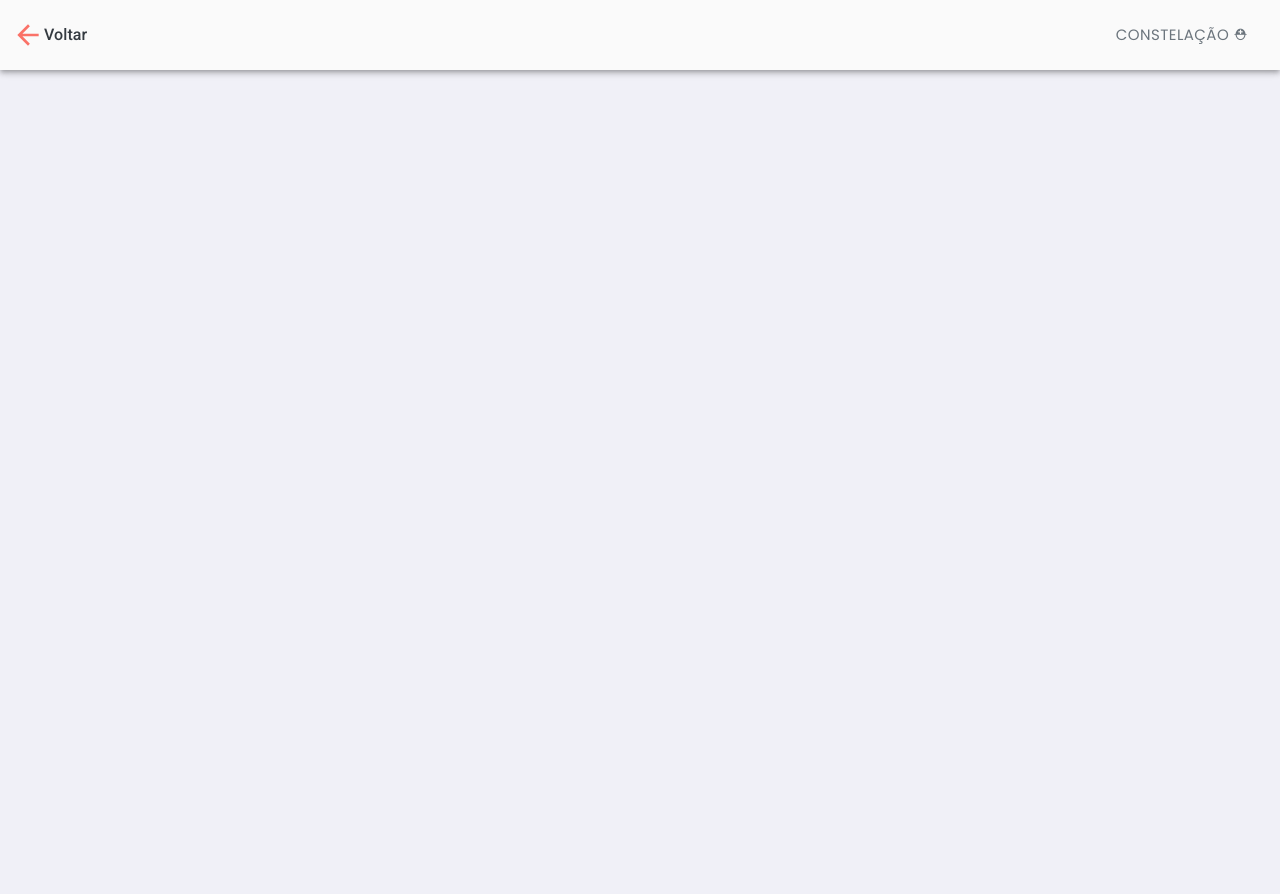
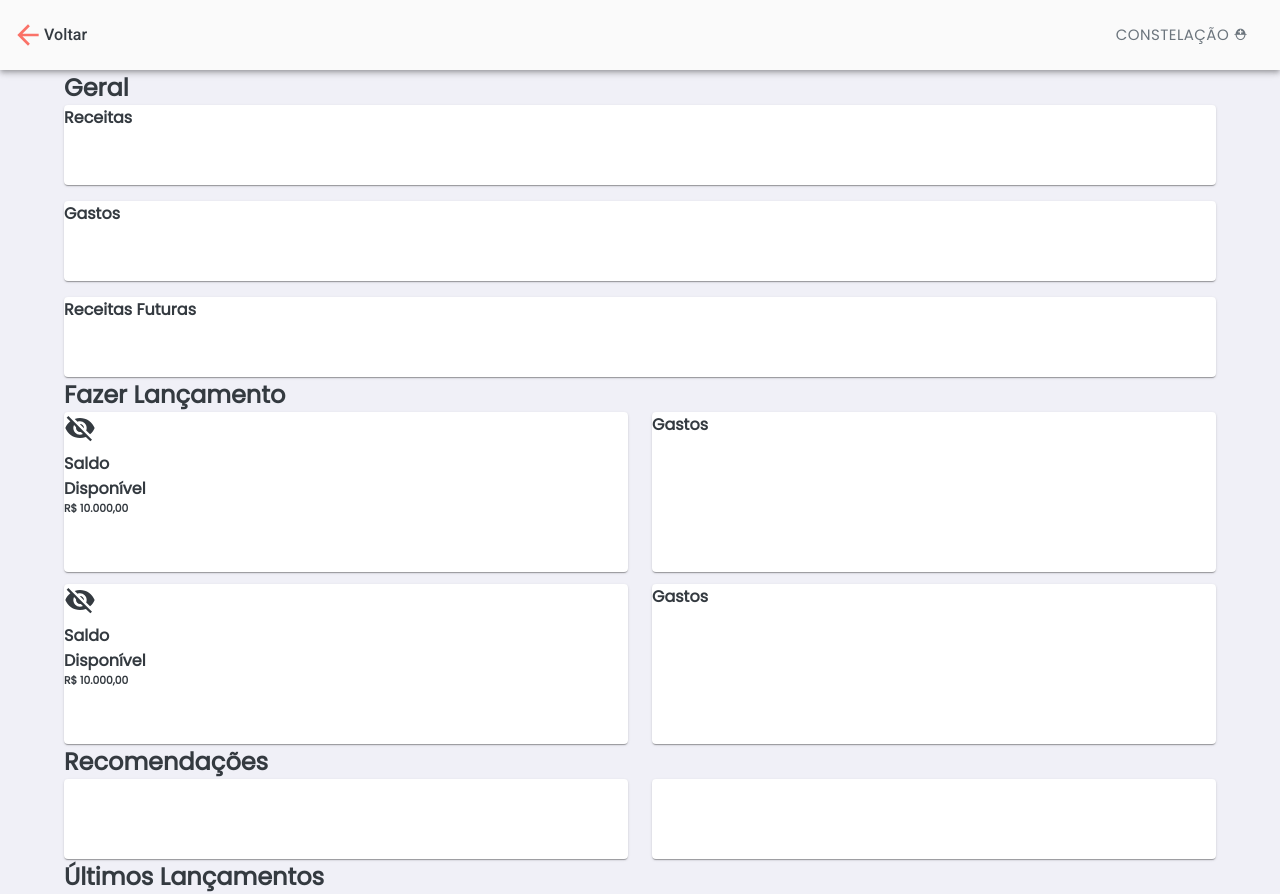
Before and after one commit to LucasCaputo/web-so-estrela-cara, a React (Create React App) app: page /dashboards in a window 1280 px wide. Before the commit the page ends 800 px from the top, so only its background shows below. Built offline with nearby package versions, Linux system fonts and the light colour scheme.

Commit message:
feat: adiciona cards na página de dashboard

```diff
--- a/src/pages/Dashboards/index.tsx
+++ b/src/pages/Dashboards/index.tsx
@@ -1,62 +1,17 @@
 import React from "react";
+import { Link } from "react-router-dom";
 
 import LinkerPageHeader from "../../components/LinkerPageHeader";
-// import VisibilityOffIcon from "@material-ui/icons/VisibilityOff";
-// import Paper from "@material-ui/core/Paper";
-// import Grid from "@material-ui/core/Grid";
+import VisibilityOffIcon from "@material-ui/icons/VisibilityOff";
+import Paper from "@material-ui/core/Paper";
+import Grid from "@material-ui/core/Grid";
+import Box from "@material-ui/core/Box";
+
 // import Chart from "chart.js";
 
 import "./styles.css";
 
-const afterinit = () => {
-  let ctx = document.getElementsByClassName("mychart");
-
-  console.log(ctx);
-
-  //   let myChart = new Chart(ctx, {
-  //     type: "bar",
-  //     data: {
-  //       labels: ["Red", "Blue", "Yellow", "Green", "Purple", "Orange"],
-  //       datasets: [
-  //         {
-  //           label: "# of Votes",
-  //           data: [12, 19, 3, 5, 2, 3],
-  //           backgroundColor: [
-  //             "rgba(255, 99, 132, 0.2)",
-  //             "rgba(54, 162, 235, 0.2)",
-  //             "rgba(255, 206, 86, 0.2)",
-  //             "rgba(75, 192, 192, 0.2)",
-  //             "rgba(153, 102, 255, 0.2)",
-  //             "rgba(255, 159, 64, 0.2)",
-  //           ],
-  //           borderColor: [
-  //             "rgba(255, 99, 132, 1)",
-  //             "rgba(54, 162, 235, 1)",
-  //             "rgba(255, 206, 86, 1)",
-  //             "rgba(75, 192, 192, 1)",
-  //             "rgba(153, 102, 255, 1)",
-  //             "rgba(255, 159, 64, 1)",
-  //           ],
-  //           borderWidth: 1,
-  //         },
-  //       ],
-  //     },
-  //     options: {
-  //       scales: {
-  //         yAxes: [
-  //           {
-  //             ticks: {
-  //               beginAtZero: true,
-  //             },
-  //           },
-  //         ],
-  //       },
-  //     },
-  //   });
-  // };
-};
 function Dashboards() {
-  afterinit();
   return (
     <div id="Dashboards">
       <LinkerPageHeader
@@ -64,15 +19,51 @@ function Dashboards() {
         to="/home"
         type="return"
       ></LinkerPageHeader>
-
-      <div>
-        <span className="1"></span>
-        <span className="2"></span>
-
-        <span className="3"></span>
+      <Box
+        display="flex"
+        alignItems="center"
+        width="100%"
+        flexDirection="column"
+      >
+        <Box width="90%">
+          <section className="basic-chart">
+            <h2 className="dashboards-title">Geral</h2>
+            <div className="dashboards-chart-container">
+              <span className="dashboards-chart-revenue"></span>
+              <span className="dashboards-chart-cost"></span>
+              <span className="dashboards-chart-future"></span>
             </div>
 
-      {/* <div className="dashboards-container">
+            <Box
+              display="flex"
+              flexDirection="column"
+              width="100%"
+              gridGap="16px"
+            >
+              <Paper className="secondary-cards revenue">
+                <Box display="flex" flexDirection="row">
+                  <span className="card-mark"></span>
+                  <h4>Receitas</h4>
+                </Box>
+              </Paper>
+              <Paper className="secondary-cards cost">
+                <Box display="flex" flexDirection="row">
+                  <span className="card-mark"></span>
+                  <h4>Gastos</h4>
+                </Box>
+              </Paper>
+              <Paper className="secondary-cards future">
+                <Box display="flex" flexDirection="row">
+                  <span className="card-mark"></span>
+                  <h4>Receitas Futuras</h4>
+                </Box>
+              </Paper>
+            </Box>
+          </section>
+
+          <section className="dashboards-container">
+            <h2>Fazer Lançamento</h2>
+
             <Grid container spacing={3}>
               <Grid item xs={6}>
                 <Paper className="primary-cards">
@@ -93,55 +84,48 @@ function Dashboards() {
               </Grid>
             </Grid>
 
-        <h4>Sua empresa está bem!</h4>
-        <h6>Clique para ver os dados completos</h6>
-
             <Grid container spacing={3}>
               <Grid item xs={6}>
-            <Paper className="secondary-cards">
+                <Paper className="primary-cards">
                   <VisibilityOffIcon></VisibilityOffIcon>
-              <h4>Gastos</h4>
+                  <h4>
+                    Saldo <br />
+                    Disponível
+                  </h4>
+                  <h6>
+                    <span>R$</span> 10.000,00
+                  </h6>
                 </Paper>
               </Grid>
               <Grid item xs={6}>
-            <Paper className="secondary-cards">
-              <VisibilityOffIcon></VisibilityOffIcon>
+                <Paper className="primary-cards">
                   <h4>Gastos</h4>
                 </Paper>
               </Grid>
             </Grid>
+          </section>
+
+          <section className="dashboards-recommendation">
+            <h2>Recomendações</h2>
 
             <Grid container spacing={3}>
               <Grid item xs={6}>
-            <Paper className="secondary-cards">
-              <VisibilityOffIcon></VisibilityOffIcon>
-              <h4>Gastos</h4>
-            </Paper>
+                <Link to={"/dashboards"}>
+                  <Paper className="secondary-cards health"></Paper>
+                </Link>
               </Grid>
+
               <Grid item xs={6}>
-            <Paper className="secondary-cards">
-              <VisibilityOffIcon></VisibilityOffIcon>
-              <h4>Gastos</h4>
-            </Paper>
+                <Paper className="secondary-cards"></Paper>
               </Grid>
             </Grid>
+          </section>
 
-        <Grid container spacing={3}>
-          <Grid item xs={6}>
-            <Paper className="secondary-cards">
-              <VisibilityOffIcon></VisibilityOffIcon>
-              <h4>Gastos</h4>
-            </Paper>
-          </Grid>
-          <Grid item xs={6}>
-            <Paper className="secondary-cards">
-              <VisibilityOffIcon></VisibilityOffIcon>
-              <h4>Gastos</h4>
-            </Paper>
-          </Grid>
-        </Grid>
-      </div>
-     */}
+          <section className="dashboards-last-releases">
+            <h2 className="dashboards-title">Últimos Lançamentos</h2>
+          </section>
+        </Box>
+      </Box>
     </div>
   );
 }
--- a/src/pages/Dashboards/styles.css
+++ b/src/pages/Dashboards/styles.css
@@ -4,7 +4,6 @@
 }
 
 #Dashboards .dashboards-container {
-  margin: 2.4rem 1.6rem;
 }
 
 #Dashboards .primary-cards {
--- a/src/pages/HomeLinker/index.tsx
+++ b/src/pages/HomeLinker/index.tsx
@@ -12,16 +12,16 @@ import LocalHospitalTwoToneIcon from "@material-ui/icons/LocalHospitalTwoTone";
 
 import "./styles.css";
 
-function Dashboards() {
+function Home() {
   return (
-    <div id="Dashboards">
+    <div id="Home">
       <LinkerPageHeader
         name="Senhor Barriga"
         to="/home"
         type="topbar"
       ></LinkerPageHeader>
 
-      <div className="dashboards-container">
+      <div className="home-container">
         <Grid container spacing={3}>
           <Grid item xs={6}>
             <Paper className="primary-cards revenue">
@@ -54,7 +54,7 @@ function Dashboards() {
 
         <Grid container spacing={3}>
           <Grid item xs={6}>
-            <Link to={"/dashboards"}>
+            <Link to={"/home"}>
               <Paper className="secondary-cards health">
                 <Box display="flex" justifyContent="flex-end" className="icon">
                   <LocalHospitalTwoToneIcon></LocalHospitalTwoToneIcon>
@@ -101,4 +101,4 @@ function Dashboards() {
   );
 }
 
-export default Dashboards;
+export default Home;
--- a/src/pages/HomeLinker/styles.css
+++ b/src/pages/HomeLinker/styles.css
@@ -1,63 +1,63 @@
-#Dashboards {
+#Home {
   width: 100vw;
   height: 100vh;
 }
 
-#Dashboards .dashboards-container {
+#Home .home-container {
   margin: 2.4rem 1.6rem;
 }
 
-#Dashboards .dashboards-container .primary-cards {
+#Home .home-container .primary-cards {
   height: 16rem;
   border-radius: 1.6rem;
 }
 
-#Dashboards .dashboards-container .primary-cards.revenue {
+#Home .home-container .primary-cards.revenue {
   background: var(--color-secondary);
 }
 
-#Dashboards .dashboards-container .primary-cards .icon,
-#Dashboards .dashboards-container .secondary-cards .icon {
+#Home .home-container .primary-cards .icon,
+#Home .home-container .secondary-cards .icon {
   padding: 1.6rem;
   padding-bottom: 0;
   color: var(--light);
 }
 
-#Dashboards .dashboards-container .primary-cards .label {
+#Home .home-container .primary-cards .label {
   color: var(--light);
   padding: 1.6rem;
 }
 
-#Dashboards .dashboards-container .primary-cards.revenue .value {
+#Home .home-container .primary-cards.revenue .value {
   color: var(--teal);
   padding-left: 1.6rem;
   font-size: 1.6rem;
 }
 
-#Dashboards .dashboards-container .primary-cards.extract {
+#Home .home-container .primary-cards.extract {
   background: var(--color-primary);
 }
 
-#Dashboards .dashboards-container .secondary-cards {
+#Home .home-container .secondary-cards {
   height: 10rem;
   border-radius: 1.6rem;
 }
 
-#Dashboards .dashboards-container .secondary-cards.health {
+#Home .home-container .secondary-cards.health {
   background: var(--green);
 }
 
-#Dashboards .dashboards-container .secondary-cards .icon {
+#Home .home-container .secondary-cards .icon {
   padding: 0.8rem;
 }
 
-#Dashboards .dashboards-container .secondary-cards .hint {
+#Home .home-container .secondary-cards .hint {
   color: var(--color-secondary);
   font-size: 1.25rem;
   padding-left: 0.8rem;
 }
 
-#Dashboards .dashboards-container .secondary-cards .description {
+#Home .home-container .secondary-cards .description {
   color: var(--color-secondary);
   font-size: 1rem;
   padding: 0.8rem;
```
Lines whose indentation alone changed are shown as unchanged.
